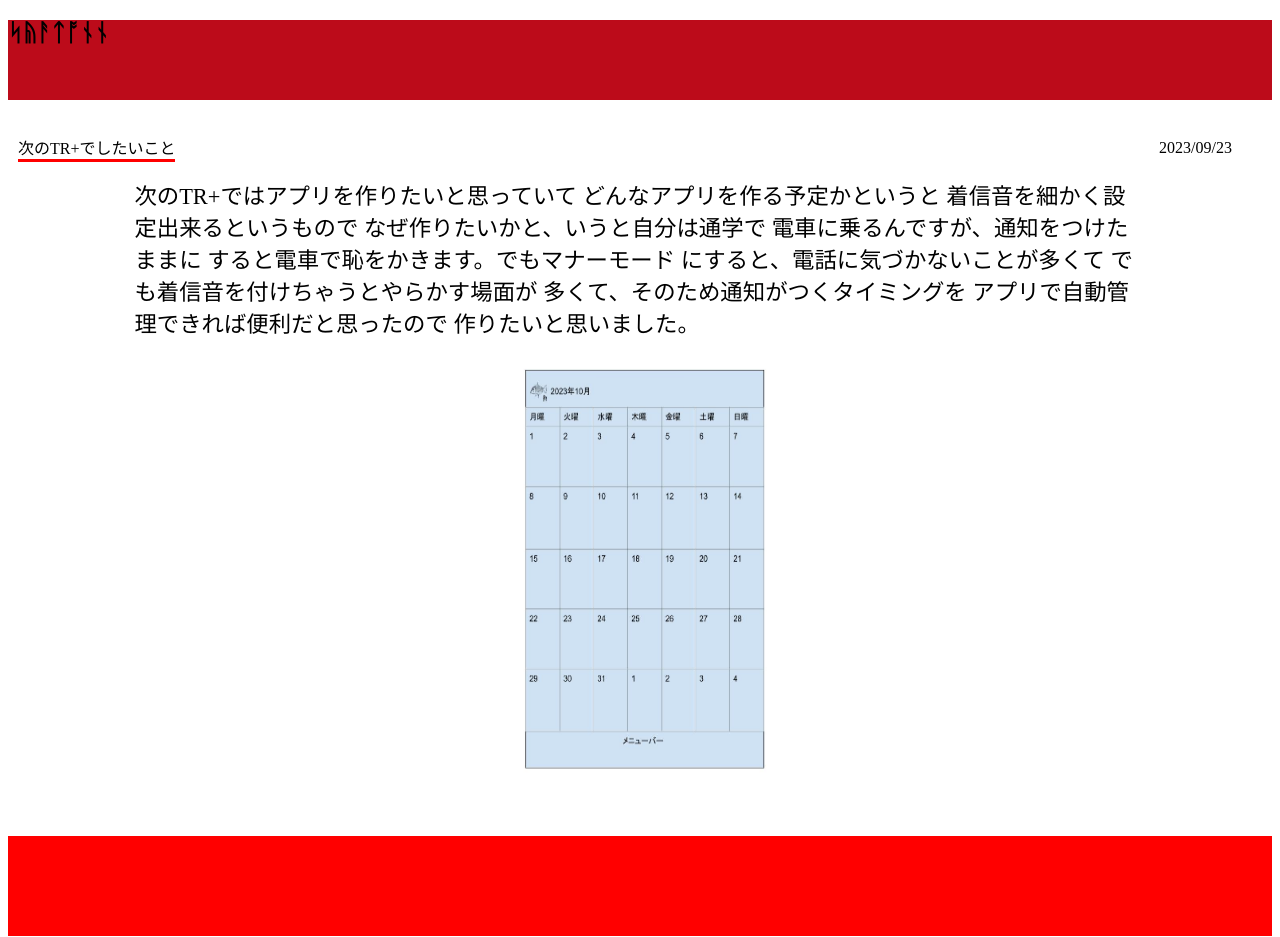
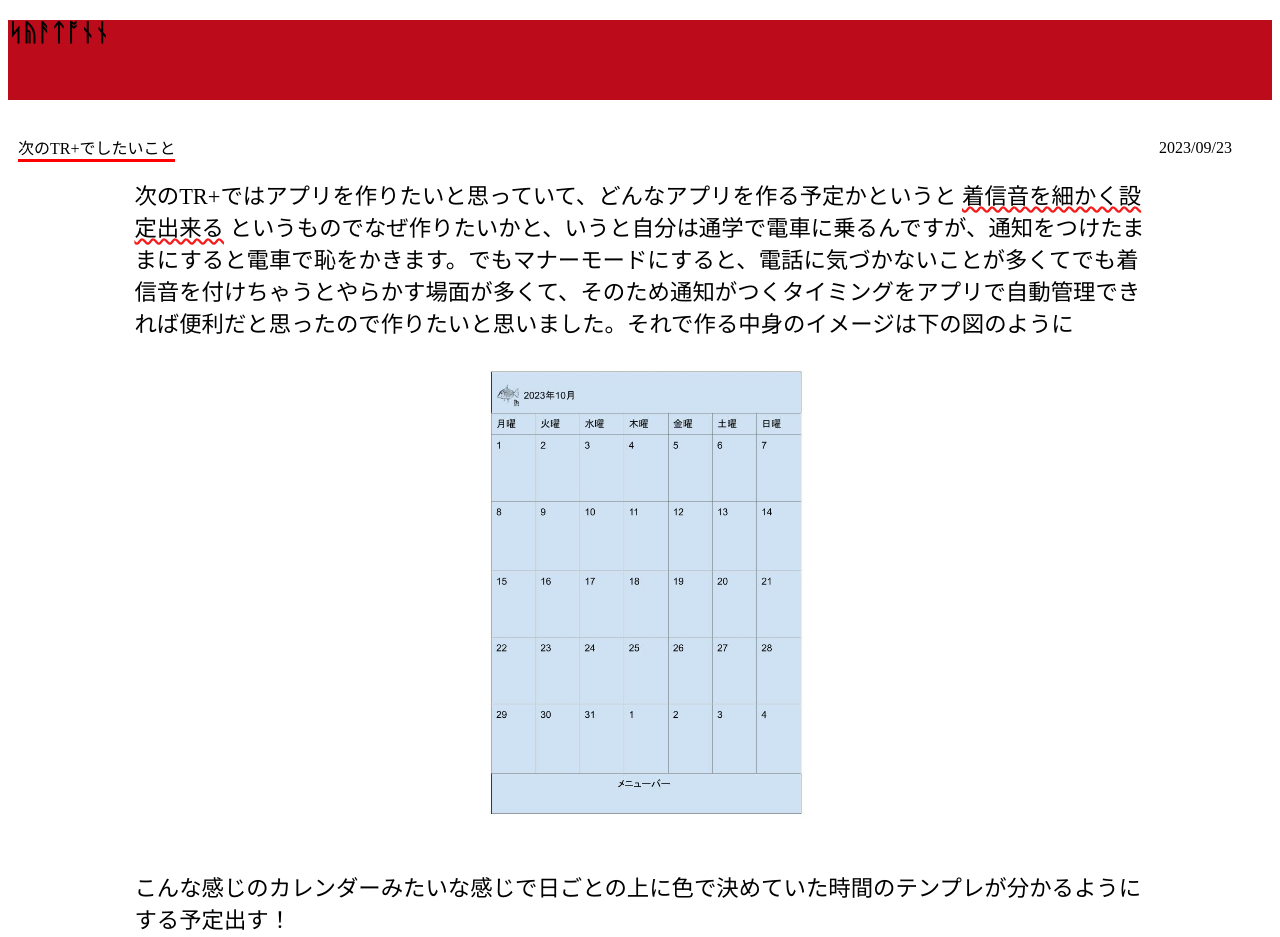
Before and after one commit to zxswv/website, a plain HTML site: page index.html in a window 1280 px wide. Shown: the top 937 px of the page. Drawn offline with Linux system fonts and the light colour scheme; files whose address does not match are found by name.

Commit message:
今日の進捗

```diff
--- a/index.html
+++ b/index.html
@@ -29,24 +29,25 @@
     </div>
     <div class="Contents of the article">
         <p>
-            次のTR+ではアプリを作りたいと思っていて
-            どんなアプリを作る予定かというと
-            着信音を細かく設定出来るというもので
-            なぜ作りたいかと、いうと自分は通学で
-            電車に乗るんですが、通知をつけたままに
-            すると電車で恥をかきます。でもマナーモード
-            にすると、電話に気づかないことが多くて
-            でも着信音を付けちゃうとやらかす場面が
-            多くて、そのため通知がつくタイミングを
-            アプリで自動管理できれば便利だと思ったので
-            作りたいと思いました。
+            次のTR+ではアプリを作りたいと思っていて、どんなアプリを作る予定かというと
+            <span class="namisen">着信音を細かく設定出来る</span>
+            というものでなぜ作りたいかと、いうと自分は通学で電車に乗るんですが、通知をつけたままにすると電車で恥をかきます。でもマナーモードにすると、電話に気づかないことが多くてでも着信音を付けちゃうとやらかす場面が多くて、そのため通知がつくタイミングをアプリで自動管理できれば便利だと思ったので作りたいと思いました。それで作る中身のイメージは下の図のように
         </p>
         <div class="calendar">
-            <img src="サンプル１.jpg" width="500px" height="450px"/>
+            <img src="サンプル１.jpg" width="650px" height="500px"/>
         </div>
         <p>
-
+            こんな感じのカレンダーみたいな感じで日ごとの上に色で決めていた時間のテンプレが分かるようにする予定出す！
         </p>
+        <div class="calendar">
+            <img src="C:\Users\TR284\OneDrive\デスクトップ\TR+_onoda_hirohito\website\サンプル2.jpg" width="650px" height="500px"/>
+        </div>
+        <p>
+            こうすれば、この赤色で囲ってる部分でその日の予定なども書けていい感じ！
+        </p>
+        <div class="calendar">
+            <img src="C:\Users\TR284\OneDrive\デスクトップ\TR+_onoda_hirohito\website\サンプル3.jpg" width="650px" height="500px"/>
+        </div>
     </div>
     <div class="foot"><!--フッター-->
 
--- a/web_発表用.css
+++ b/web_発表用.css
@@ -32,13 +32,16 @@
 }
 p {
     width: 80%;
-    display: flex;
     margin: 16px auto;
     font-size: 1.4rem;
-}
+}/*文の設定*/
 .calendar {
     width: 100%;
-    display: flex;
+    display: flex; /*横並び*/
     justify-content: center;
     align-items: center;
-}
+}/*画像の設定*/
+.namisen {
+    /* display: flex; */
+    text-decoration: rgb(247, 27, 27) wavy underline;
+}/*テキストの下に波線*/
```
Also changed, not shown: サンプル2.jpg (added), サンプル3.jpg (added).
